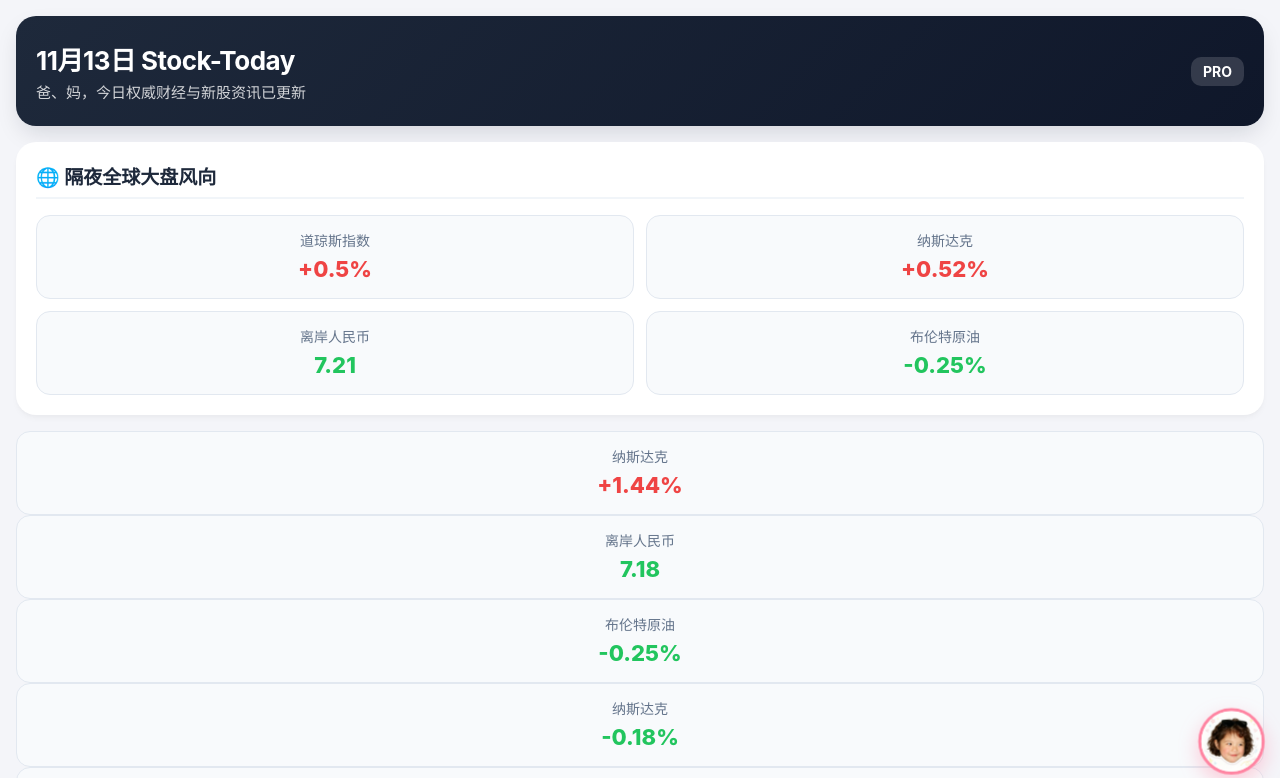
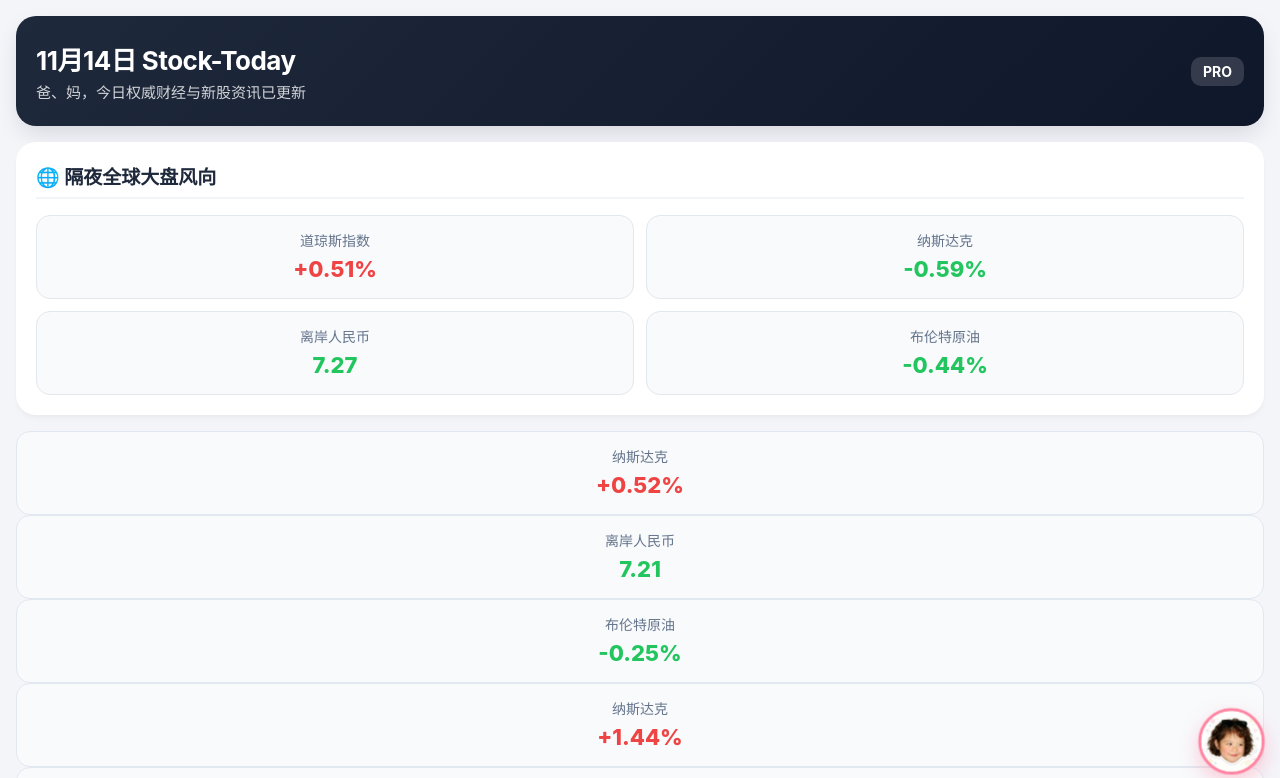
Before and after one commit to Emily-zihan/stock-today, a plain HTML site: page index.html in a window 1280 px wide. Shown: the top 778 px of the page. Drawn offline with Linux system fonts and the light colour scheme.

Commit message:
🤖 自动更新每日理财早报资讯 [2026-11-14]

```diff
--- a/index.html
+++ b/index.html
@@ -282,7 +282,7 @@
   <!-- 顶部仪表盘 -->
   <div class="header">
     <div>
-      <h1 id="today-date">11月13日 Stock-Today</h1>
+      <h1 id="today-date">11月14日 Stock-Today</h1>
       <p>爸、妈，今日权威财经与新股资讯已更新</p>
     </div>
     <div class="brand-logo">PRO</div>
@@ -294,7 +294,21 @@
     <div class="market-grid">
       <div class="market-item">
         <div class="market-name">道琼斯指数</div>
-        <div class="market-val up">+0.5%</div>
+        <div class="market-val up">+0.51%</div>
+      </div>
+      <div class="market-item">
+        <div class="market-name">纳斯达克</div>
+        <div class="market-val down">-0.59%</div>
+      </div>
+      <div class="market-item">
+        <div class="market-name">离岸人民币</div>
+        <div class="market-val down">7.27</div>
+      </div>
+      <div class="market-item">
+        <div class="market-name">布伦特原油</div>
+        <div class="market-val down">-0.44%</div>
+      </div>
+    </div>
       </div>
       <div class="market-item">
         <div class="market-name">纳斯达克</div>
@@ -611,7 +625,7 @@
       <span>💡</span> DeepSeek AI 今日观盘指南
     </div>
     <div class="summary-content" id="today-summary">
-      科技消费有支撑，红利稳健，耐心持有不追高。
+      半导体有订单，红利资产稳，消费在回暖，拿稳别慌。
     </div>
   </div>
 
@@ -700,6 +714,30 @@
 
     const threeStocks = [
       {
+        name: "科创智能",
+        raw_code: "301502",
+        badge: "今日申购",
+        badge_class: "badge-orange",
+        desc: "工业机器人伺服系统供应商，发行价合理。",
+        detail: "【公司简介】科创智能（301502）主营业务稳健，机构关注度高。\n\n【关注理由】工业机器人伺服系统供应商，发行价合理。\n\n【风险提示】市场有风险，投资需谨慎。",
+        related: [
+          { source: "巨潮资讯网", title: "科创智能最新公告及财报解读", url: "http://www.cninfo.com.cn/" },
+          { source: "财联社", title: "今日申购：机构最新深度研报", url: "https://www.cls.cn/" }
+        ]
+      },
+      {
+        name: "中芯国际",
+        raw_code: "688981",
+        badge: "热门龙头",
+        badge_class: "badge-red",
+        desc: "晶圆代工龙头，受益于芯片复苏与国产替代。",
+        detail: "【公司简介】中芯国际（688981）主营业务稳健，机构关注度高。\n\n【关注理由】晶圆代工龙头，受益于芯片复苏与国产替代。\n\n【风险提示】市场有风险，投资需谨慎。",
+        related: [
+          { source: "巨潮资讯网", title: "中芯国际最新公告及财报解读", url: "http://www.cninfo.com.cn/" },
+          { source: "财联社", title: "热门龙头：机构最新深度研报", url: "https://www.cls.cn/" }
+        ]
+      },
+      {
         name: "华海精工",
         raw_code: "787001",
         badge: "今日申购",
@@ -709,30 +747,6 @@
         related: [
           { source: "巨潮资讯网", title: "华海精工最新公告及财报解读", url: "http://www.cninfo.com.cn/" },
           { source: "财联社", title: "今日申购：机构最新深度研报", url: "https://www.cls.cn/" }
-        ]
-      },
-      {
-        name: "星际科技",
-        raw_code: "787003",
-        badge: "明日申购",
-        badge_class: "badge-blue",
-        desc: "算力服务器散热模块龙头，成长性突出。",
-        detail: "【公司简介】星际科技（787003）主营业务稳健，机构关注度高。\n\n【关注理由】算力服务器散热模块龙头，成长性突出。\n\n【风险提示】市场有风险，投资需谨慎。",
-        related: [
-          { source: "巨潮资讯网", title: "星际科技最新公告及财报解读", url: "http://www.cninfo.com.cn/" },
-          { source: "财联社", title: "明日申购：机构最新深度研报", url: "https://www.cls.cn/" }
-        ]
-      },
-      {
-        name: "迈瑞医疗",
-        raw_code: "301505",
-        badge: "新股日历",
-        badge_class: "badge-purple",
-        desc: "创新医疗器械企业，拥有多项核心自主专利。",
-        detail: "【公司简介】迈瑞医疗（301505）主营业务稳健，机构关注度高。\n\n【关注理由】创新医疗器械企业，拥有多项核心自主专利。\n\n【风险提示】市场有风险，投资需谨慎。",
-        related: [
-          { source: "巨潮资讯网", title: "迈瑞医疗最新公告及财报解读", url: "http://www.cninfo.com.cn/" },
-          { source: "财联社", title: "新股日历：机构最新深度研报", url: "https://www.cls.cn/" }
         ]
       },
     ];
```
